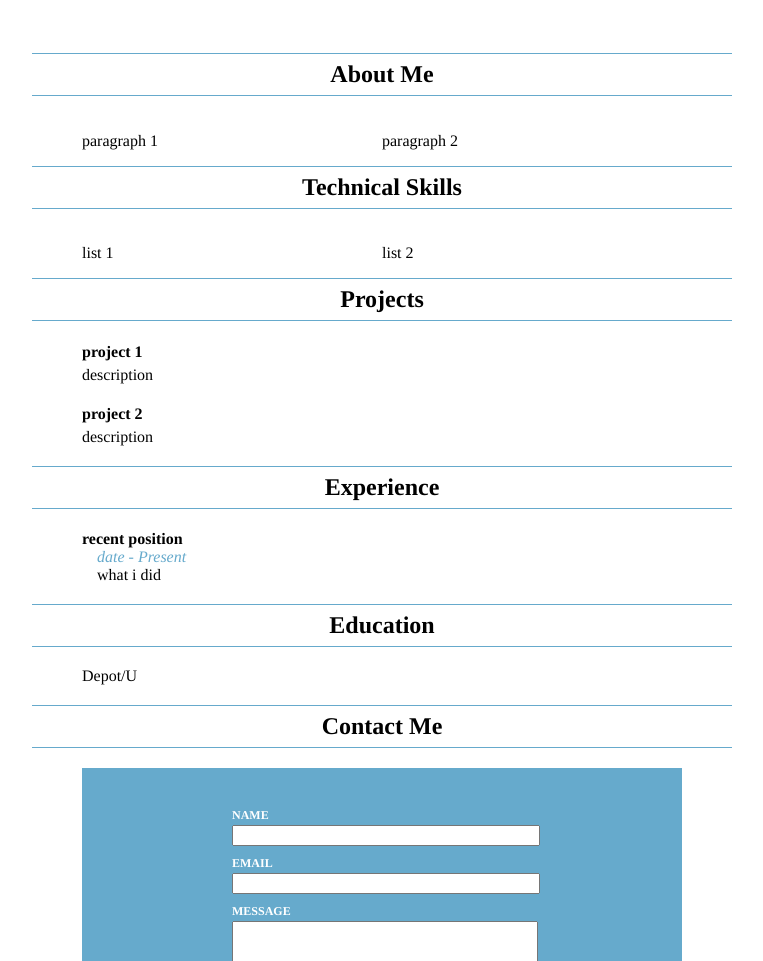
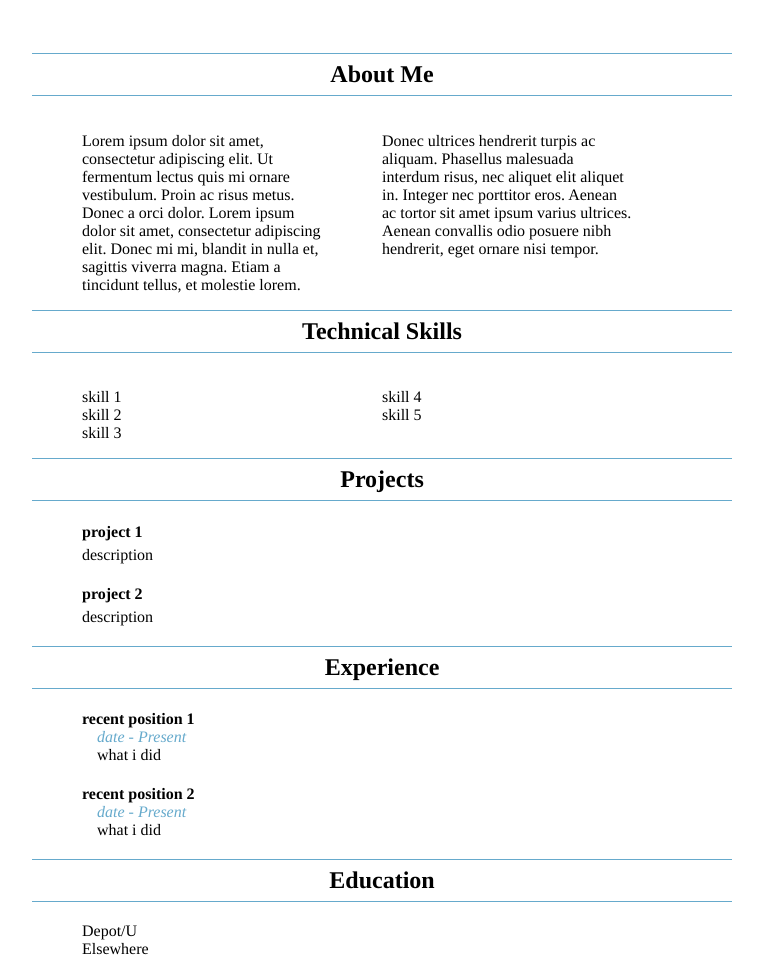
Before and after one commit to joel-valencia/DepotU_Lab_01, a plain HTML site: page index.html in a window 1280 px wide. Shown: the part 175-1136 px from the top of the page, without its empty margins (258-1021 px from the left). Drawn offline with Linux system fonts and the light colour scheme.

Commit message:
probably complete

```diff
--- a/index.html
+++ b/index.html
@@ -27,16 +27,23 @@
             <div id="about">
                 <h2>About Me</h2>
                 <div class="container">
-                    <p>paragraph 1</p>
-                    <p>paragraph 2</p>
+                    <p>Lorem ipsum dolor sit amet, consectetur adipiscing elit. Ut fermentum lectus quis mi ornare vestibulum. Proin ac risus metus. Donec a orci dolor. Lorem ipsum dolor sit amet, consectetur adipiscing elit. Donec mi mi, blandit in nulla et, sagittis viverra magna. Etiam a tincidunt tellus, et molestie lorem.</p>
+                    <p>Donec ultrices hendrerit turpis ac aliquam. Phasellus malesuada interdum risus, nec aliquet elit aliquet in. Integer nec porttitor eros. Aenean ac tortor sit amet ipsum varius ultrices. Aenean convallis odio posuere nibh hendrerit, eget ornare nisi tempor.</p>
                 </div>
             </div>
 
             <div id="skills">
                 <h2>Technical Skills</h2>
                 <div class="container">
-                    <p>list 1</p>
-                    <p>list 2</p>
+                    <p>
+                        skill 1<br>
+                        skill 2<br>
+                        skill 3<br>
+                    </p>
+                    <p>
+                        skill 4<br>
+                        skill 5<br>
+                    </p>
                 </div>
             </div>
 
@@ -53,13 +60,17 @@
             <div id="resume">
                 <h2>Experience</h2>
                     <div class="container">
-                        <h4>recent position</h4>
+                        <h4>recent position 1</h4>
+                        <div class="exp-date">date - Present</div>
+                        <div class="exp-desc">what i did</div>
+                        <h4>recent position 2</h4>
                         <div class="exp-date">date - Present</div>
                         <div class="exp-desc">what i did</div>
                     </div>
                 <h2>Education</h2>
                     <div class="container">
-                        Depot/U
+                        Depot/U<br>
+                        Elsewhere
                     </div>
             </div>
 
--- a/style.css
+++ b/style.css
@@ -92,7 +92,8 @@ h4 {
 
 #about p, #skills p {
     float: left;
-    width: 300px;
+    width: 250px;
+    padding-right: 50px;
 }
 
 #projects .container, #resume .container {
@@ -127,6 +128,8 @@ h4 {
     text-transform: uppercase;
     font-weight: bold;
     font-size: 12px;
+    border-radius: 5px;
+    border: 2px solid #aaa;
 }
 
 #contact input {
@@ -143,7 +146,7 @@ h4 {
 }
 
 #footer {
-    border-top: 1px solid #6ac;
+    border-top: 2px solid #6ac;
     margin-top: 50px;
     padding-top: 15px;
     color: #6ac;
```
